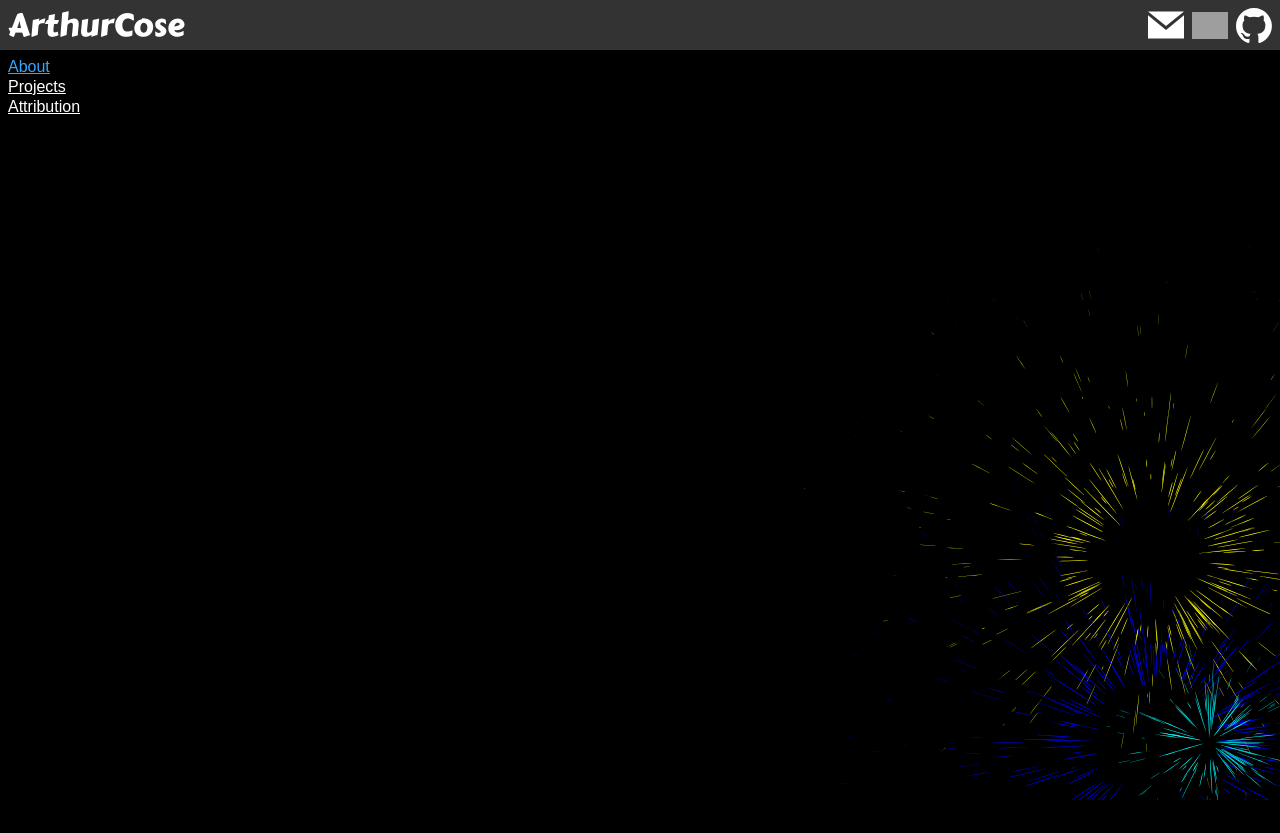
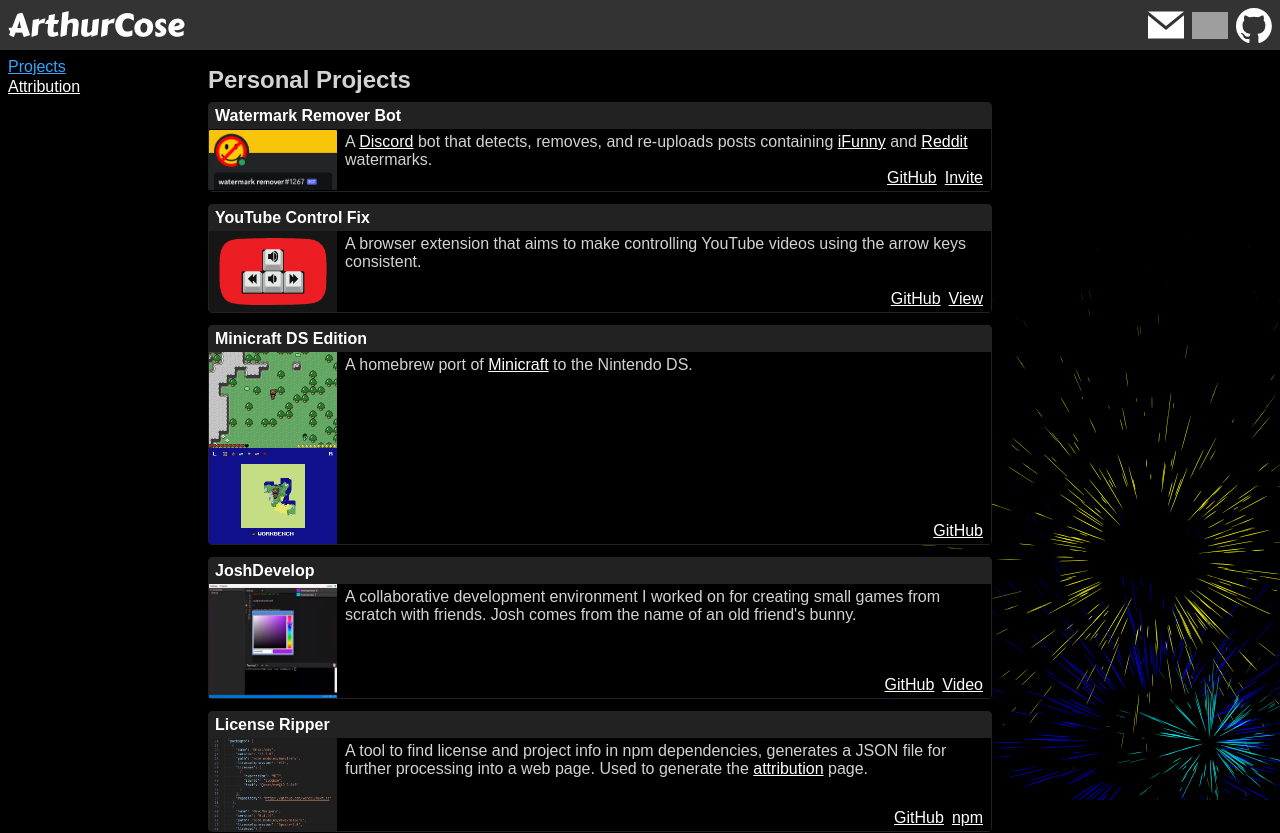
Before and after one commit to ArthurCose/personal-website, a Next.js app: page / in a window 1280 px wide. Shown: the top 833 px of the page. Before the commit the page ends 800 px from the top, so only its background shows below. Built offline with nearby package versions, Linux system fonts and the light colour scheme; grey boxes are pictures that could not be loaded.

Commit message:
Move projects to home for now

```diff
--- a/src/components/sidebar.tsx
+++ b/src/components/sidebar.tsx
@@ -11,8 +11,8 @@
 
   return (
     <div id="sidebar" style={{ display: open ? "flex" : undefined }}>
-      <SidebarLink name="About" href="/" onClick={close} />
-      <SidebarLink name="Projects" href="/projects" onClick={close} />
+      {/* <SidebarLink name="About" href="/" onClick={close} /> */}
+      <SidebarLink name="Projects" href="/" onClick={close} />
       <SidebarLink name="Attribution" href="/licenses" onClick={close} />
     </div>
   );
--- a/src/pages/index.tsx
+++ b/src/pages/index.tsx
@@ -1,3 +1,3 @@
-export default function Home() {
-  return <></>;
-}
+import Projects from "./projects";
+
+export default Projects;
```
